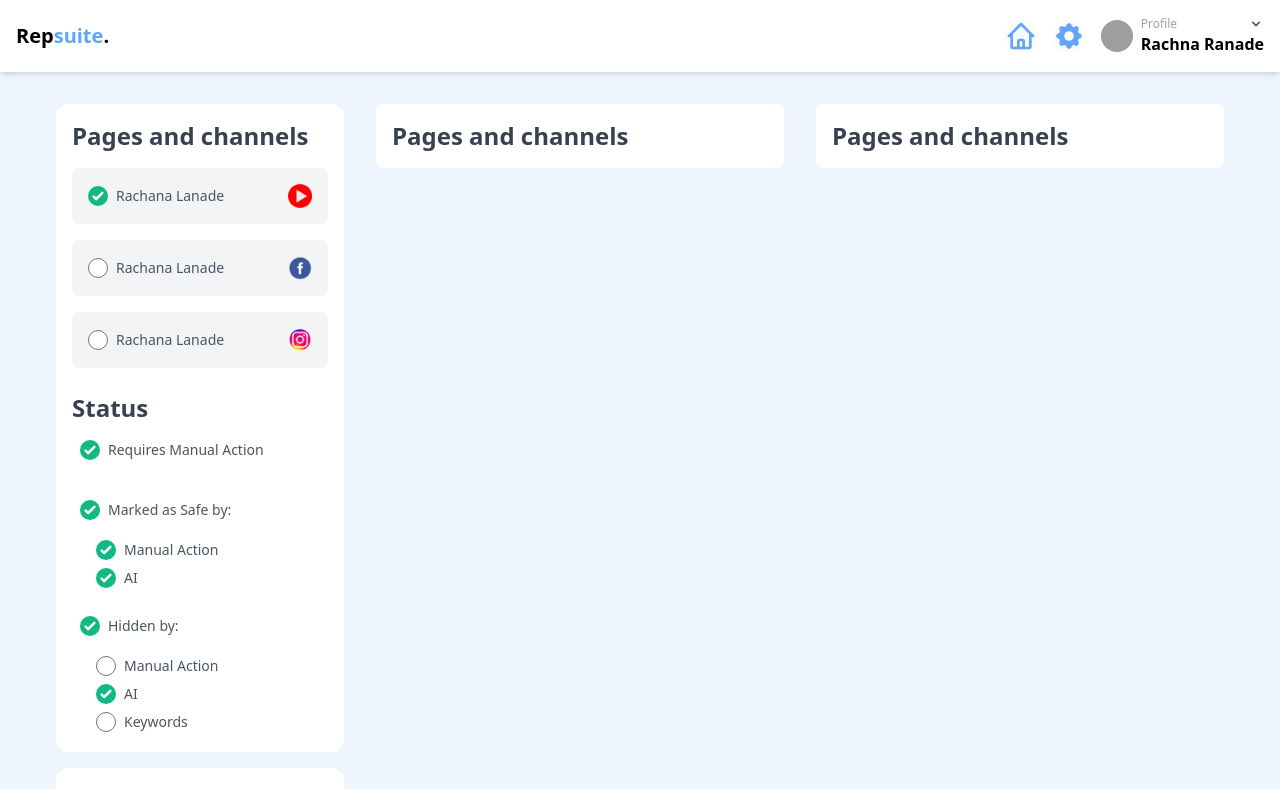
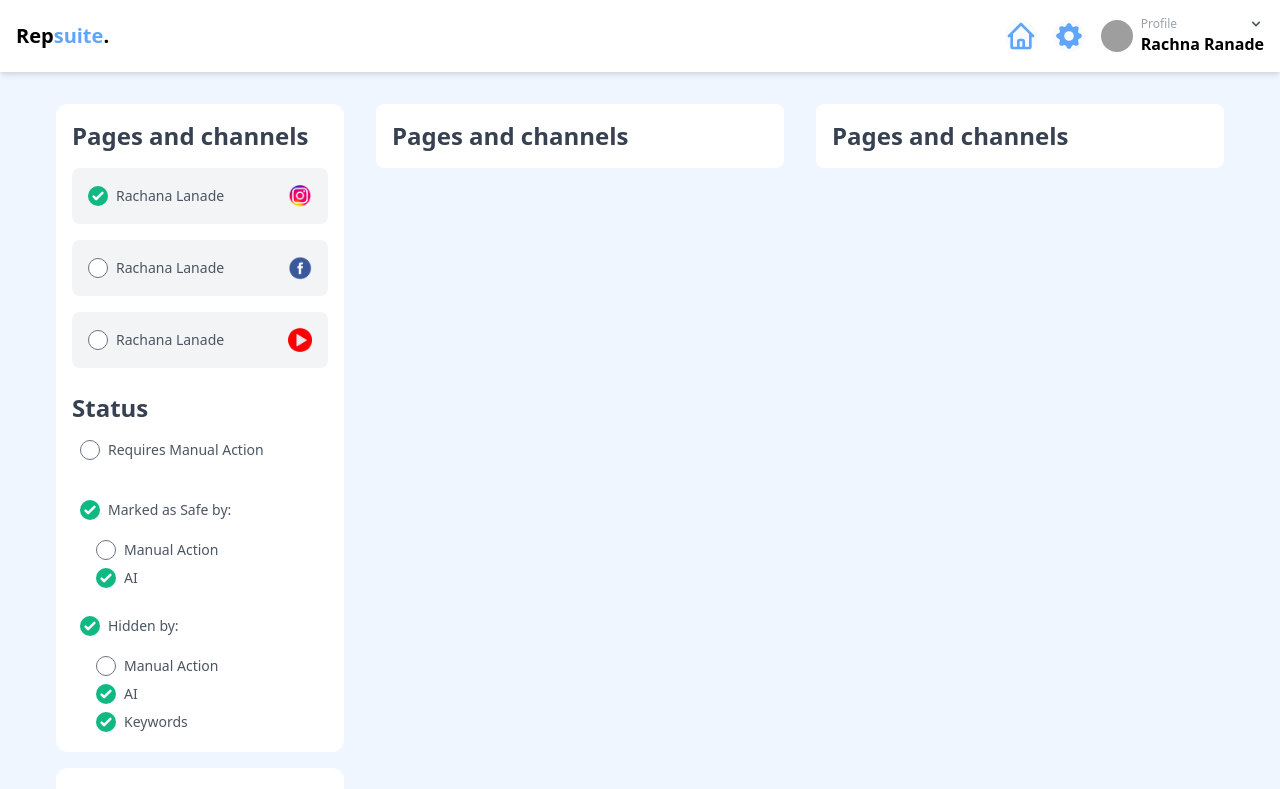
Before and after one commit to amaan-ahmad/repsuite-frontend, a React (Create React App) app: page /dashboard in a window 1280 px wide. Shown: the top 789 px of the page. Built offline with nearby package versions, Linux system fonts and the light colour scheme; grey boxes are pictures that could not be loaded; what @tailwindcss/typography would draw is missing.

Commit message:
social media logo order rearrange

```diff
--- a/src/components/Dashboard/ChannelsAndStatus.js
+++ b/src/components/Dashboard/ChannelsAndStatus.js
@@ -20,7 +20,7 @@ export default function ChannelsAndStatus() {
             </label>
           </div>
           <div className="w-6 h-6 rounded-full">
-            <img src={youtube} alt="youtube" />
+            <img src={instagram} alt="youtube" />
           </div>
         </div>
         <div className="flex flex-row justify-between rounded-lg p-4 my-2 items-center bg-gray-100">
@@ -48,7 +48,7 @@ export default function ChannelsAndStatus() {
             </label>
           </div>
           <div className="w-6 h-6 rounded-full">
-            <img src={instagram} alt="instagram" />
+            <img src={youtube} alt="instagram" />
           </div>
         </div>
         <span className="text-gray-700 font-extrabold text-lg mt-4 lg:text-2xl md:text-xl ">
@@ -58,7 +58,7 @@ export default function ChannelsAndStatus() {
           <div className="flex flex-row items-center">
             <input
               type="checkbox"
-              defaultChecked={true}
+              defaultChecked={false}
               className="appearance-none mr-2 focus:outline-none checked:outline-none w-5 h-5 rounded-full text-green-500 checked:text-green-600 checked:border-transparent"
             />
             <label className="text-gray-600 text-sm font-medium">
@@ -82,7 +82,7 @@ export default function ChannelsAndStatus() {
           <div className="flex flex-row items-center">
             <input
               type="checkbox"
-              defaultChecked={true}
+              defaultChecked={false}
               className="appearance-none mr-2 focus:outline-none checked:outline-none w-5 h-5 rounded-full text-green-500 checked:text-green-600 checked:border-transparent"
             />
             <label className="text-gray-600 text-sm font-normal">
@@ -138,7 +138,7 @@ export default function ChannelsAndStatus() {
           <div className="flex flex-row items-center">
             <input
               type="checkbox"
-              defaultChecked={false}
+              defaultChecked={true}
               className="appearance-none mr-2 focus:outline-none checked:outline-none w-5 h-5 rounded-full text-green-500 checked:text-green-600 checked:border-transparent"
             />
             <label className="text-gray-600 text-sm font-normal">
```
